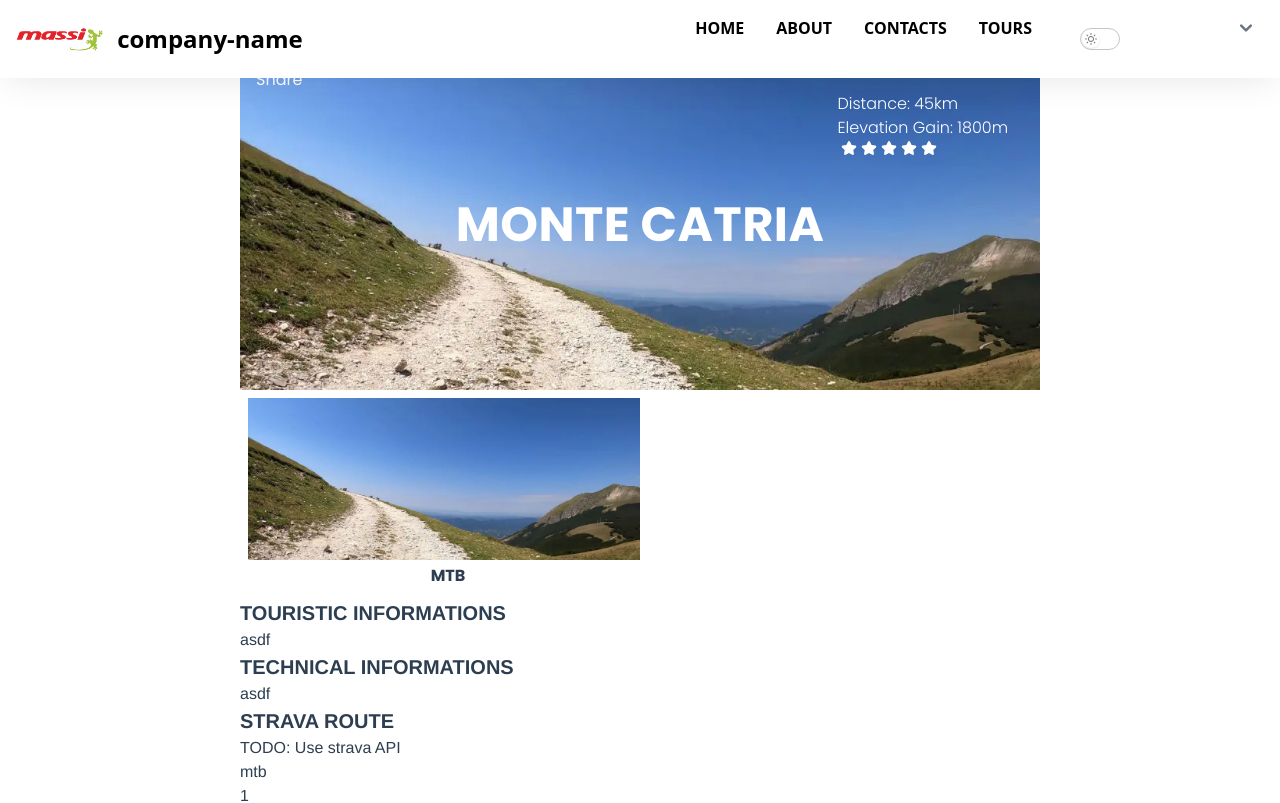
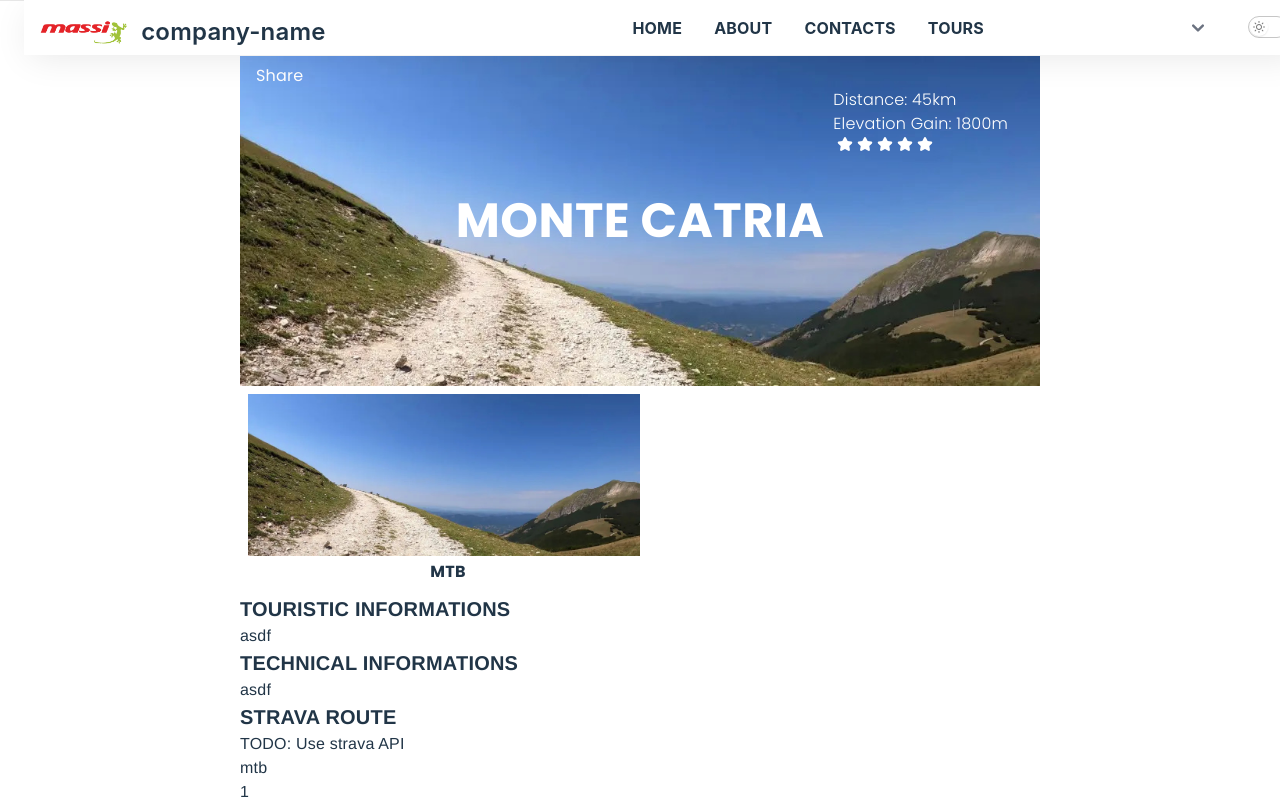
Before and after one commit to pavva91/bike-frontend, a Vue app: page /tours/mtb/1 in a window 1280 px wide. Shown: the top 803 px of the page. Built offline with nearby package versions, Linux system fonts and the light colour scheme.

Commit message:
add template css variables

```diff
--- a/src/App.vue
+++ b/src/App.vue
@@ -3,7 +3,8 @@ import { RouterView } from 'vue-router'
 import { computed, inject, ref, onMounted, onUnmounted } from 'vue'
 import MenuDesktop from './components/MenuDesktop.vue'
 import MenuMobile from './components/MenuMobile.vue'
-import FooterView from './views/FooterView.vue'
+import FooterLinks from './components/footer/FooterLinks.vue'
+import FooterInfo from './components/footer/FooterInfo.vue'
 
 const GStore = inject('GStore')
 
@@ -27,7 +28,7 @@ const breakpoints = {
   sm: 640,
   md: 768,
   lg: 1024,
-  xl: 1280
+  xl: 1280,
 }
 
 // Compute properties for each breakpoint
@@ -49,7 +50,9 @@ const isExtraLarge = computed(() => width.value >= breakpoints.lg)
       <MenuMobile></MenuMobile>
     </div>
     <div v-else-if="isExtraLarge">
-      <MenuDesktop></MenuDesktop>
+      <div class="MenuDesktop">
+        <MenuDesktop></MenuDesktop>
+      </div>
     </div>
     <div v-else>
       <MenuDesktop></MenuDesktop>
@@ -69,7 +72,8 @@ const isExtraLarge = computed(() => width.value >= breakpoints.lg)
       </div>
     </header>
     <RouterView />
-    <FooterView></FooterView>
+    <FooterLinks></FooterLinks>
+    <!-- <FooterInfo></FooterInfo> -->
   </div>
 </template>
 
@@ -88,4 +92,18 @@ const isExtraLarge = computed(() => width.value >= breakpoints.lg)
     background: transparent;
   }
 }
+
+.MenuDesktop {
+  position: relative;
+  border-bottom: 1px solid var(--vt-c-divider-light);
+  padding: 0 12px 0 24px;
+  /* height: var(--vt-nav-height); */
+  background-color: var(--vt-c-bg);
+  white-space: nowrap;
+  transition: border-color 0.5s, background-color 0.5s;
+}
+
+.MenuDesktop nav {
+  height: var(--vt-nav-height);
+}
 </style>
--- a/src/components/LanguageSwitcher.vue
+++ b/src/components/LanguageSwitcher.vue
@@ -18,8 +18,8 @@ export default {
   methods: {
     changeLanguage(obj) {
       localStorage.setItem('language', obj.target.value)
-    }
-  }
+    },
+  },
 }
 </script>
 
@@ -29,6 +29,7 @@ export default {
   border: 0Q;
   padding-top: 0Q;
   padding-bottom: 0Q;
+  background-color: var(--vt-c-bg);
 }
 
 @media (min-width: 1024px) {
--- a/src/components/MenuDesktop.vue
+++ b/src/components/MenuDesktop.vue
@@ -2,27 +2,25 @@
 import { RouterLink } from 'vue-router'
 import { ref } from 'vue'
 import LanguageSwitcher from '../components/LanguageSwitcher.vue'
-import VTSwitchAppearance from '../components/VTSwitchAppearance.vue'
+import VTSwitchAppearance from '../core/components/VTSwitchAppearance.vue'
 
 const hover = ref(false)
 </script>
 
 <template>
   <nav class="bg-white border-gray-200 dark:bg-gray-900 fixed w-full">
-    <div class="max-w-screen-xl flex flex-wrap items-center justify-between mx-auto p-4">
-      <a href="https://flowbite.com/" class="flex items-center space-x-3 rtl:space-x-reverse">
+    <div class="desktop-menu-div max-w-screen-xl flex flex-wrap justify-between mx-auto p-4">
+      <a href="https://flowbite.com/" class="flex space-x-3 rtl:space-x-reverse">
         <img src="@/assets/menu_logo.png" class="h-8" alt="Enterprise Logo" />
         <!-- TODO: My company name -->
-        <span class="self-center text-2xl font-semibold whitespace-nowrap dark:text-white">{{
+        <span class="text-2xl font-semibold whitespace-nowrap dark:text-white">{{
           $t('company')
         }}</span>
       </a>
-      <div
-        class="items-center justify-between hidden w-full md:flex md:w-auto md:order-1"
-        id="navbar-language"
-      >
+      <div class="items-center justify-between hidden w-full md:flex md:w-auto md:order-1">
         <ul
           class="flex flex-col font-medium p-4 md:p-0 mt-4 border border-gray-100 rounded-lg md:space-x-8 rtl:space-x-reverse md:flex-row md:mt-0 md:border-0 md:bg-white dark:bg-gray-800 md:dark:bg-gray-900 dark:border-gray-700"
+          id="navbar-ul"
         >
           <li>
             <RouterLink :to="{ name: 'Home' }">{{ $t('nav.home') }}</RouterLink>
@@ -68,6 +66,8 @@ const hover = ref(false)
             <LanguageSwitcher></LanguageSwitcher>
             <!-- INFO: https://vitepress.dev/ -->
             <!-- INFO: https://vuejs.org/ -->
+          </li>
+          <li>
             <div class="VPNavScreenAppearance">
               <VTSwitchAppearance></VTSwitchAppearance>
             </div>
@@ -79,6 +79,13 @@ const hover = ref(false)
 </template>
 
 <style scoped>
+.desktop-menu-div {
+  height: var(--vt-nav-height);
+}
+
+#navbar-ul {
+  height: 35px;
+}
 .sub-menu {
   position: absolute;
   top: 60%;
@@ -93,7 +100,7 @@ const hover = ref(false)
   justify-content: space-between;
   align-items: center;
   border-radius: 8px;
-  padding: 12px 14px 12px 16px;
+  /* padding: 12px 14px 12px 16px; */
   /* background-color: var(--vt-c-bg-soft); */
   transition: background-color 0.5s;
 }
--- a/src/components/carousel/roll/RollCarousel.vue
+++ b/src/components/carousel/roll/RollCarousel.vue
@@ -10,10 +10,12 @@ const props = defineProps<{
   items: Item[]
   noControls: {
     type: Boolean
+    required: false
     default: false
   }
   noIndicators: {
     type: Boolean
+    required: false
     default: false
   }
 }>()
--- /dev/null
+++ b/src/components/icons/VTIconMoon.vue
@@ -0,0 +1,7 @@
+<template>
+  <svg xmlns="http://www.w3.org/2000/svg" aria-hidden="true" focusable="false" viewBox="0 0 24 24">
+    <path
+      d="M12.1,22c-0.3,0-0.6,0-0.9,0c-5.5-0.5-9.5-5.4-9-10.9c0.4-4.8,4.2-8.6,9-9c0.4,0,0.8,0.2,1,0.5c0.2,0.3,0.2,0.8-0.1,1.1c-2,2.7-1.4,6.4,1.3,8.4c2.1,1.6,5,1.6,7.1,0c0.3-0.2,0.7-0.3,1.1-0.1c0.3,0.2,0.5,0.6,0.5,1c-0.2,2.7-1.5,5.1-3.6,6.8C16.6,21.2,14.4,22,12.1,22zM9.3,4.4c-2.9,1-5,3.6-5.2,6.8c-0.4,4.4,2.8,8.3,7.2,8.7c2.1,0.2,4.2-0.4,5.8-1.8c1.1-0.9,1.9-2.1,2.4-3.4c-2.5,0.9-5.3,0.5-7.5-1.1C9.2,11.4,8.1,7.7,9.3,4.4z"
+    />
+  </svg>
+</template>
--- /dev/null
+++ b/src/components/icons/VTIconSun.vue
@@ -0,0 +1,23 @@
+<template>
+  <svg xmlns="http://www.w3.org/2000/svg" aria-hidden="true" focusable="false" viewBox="0 0 24 24">
+    <path
+      d="M12,18c-3.3,0-6-2.7-6-6s2.7-6,6-6s6,2.7,6,6S15.3,18,12,18zM12,8c-2.2,0-4,1.8-4,4c0,2.2,1.8,4,4,4c2.2,0,4-1.8,4-4C16,9.8,14.2,8,12,8z"
+    />
+    <path d="M12,4c-0.6,0-1-0.4-1-1V1c0-0.6,0.4-1,1-1s1,0.4,1,1v2C13,3.6,12.6,4,12,4z" />
+    <path d="M12,24c-0.6,0-1-0.4-1-1v-2c0-0.6,0.4-1,1-1s1,0.4,1,1v2C13,23.6,12.6,24,12,24z" />
+    <path
+      d="M5.6,6.6c-0.3,0-0.5-0.1-0.7-0.3L3.5,4.9c-0.4-0.4-0.4-1,0-1.4s1-0.4,1.4,0l1.4,1.4c0.4,0.4,0.4,1,0,1.4C6.2,6.5,5.9,6.6,5.6,6.6z"
+    />
+    <path
+      d="M19.8,20.8c-0.3,0-0.5-0.1-0.7-0.3l-1.4-1.4c-0.4-0.4-0.4-1,0-1.4s1-0.4,1.4,0l1.4,1.4c0.4,0.4,0.4,1,0,1.4C20.3,20.7,20,20.8,19.8,20.8z"
+    />
+    <path d="M3,13H1c-0.6,0-1-0.4-1-1s0.4-1,1-1h2c0.6,0,1,0.4,1,1S3.6,13,3,13z" />
+    <path d="M23,13h-2c-0.6,0-1-0.4-1-1s0.4-1,1-1h2c0.6,0,1,0.4,1,1S23.6,13,23,13z" />
+    <path
+      d="M4.2,20.8c-0.3,0-0.5-0.1-0.7-0.3c-0.4-0.4-0.4-1,0-1.4l1.4-1.4c0.4-0.4,1-0.4,1.4,0s0.4,1,0,1.4l-1.4,1.4C4.7,20.7,4.5,20.8,4.2,20.8z"
+    />
+    <path
+      d="M18.4,6.6c-0.3,0-0.5-0.1-0.7-0.3c-0.4-0.4-0.4-1,0-1.4l1.4-1.4c0.4-0.4,1-0.4,1.4,0s0.4,1,0,1.4l-1.4,1.4C18.9,6.5,18.6,6.6,18.4,6.6z"
+    />
+  </svg>
+</template>
--- /dev/null
+++ b/src/styles/base.css
@@ -0,0 +1,207 @@
+*,
+::before,
+::after {
+  box-sizing: border-box;
+}
+
+body {
+  width: 100%;
+  min-width: 320px;
+  min-height: 100vh;
+  font-family: var(--vt-font-family-base);
+  letter-spacing: .2px;
+  line-height: 24px;
+  font-size: 16px;
+  font-weight: 400;
+  color: var(--vt-c-text-1);
+  background-color: var(--vt-c-bg);
+  direction: ltr;
+  font-synthesis: none;
+  text-rendering: optimizeLegibility;
+  transition: color .5s, background-color .5s;
+  -webkit-font-smoothing: antialiased;
+  -moz-osx-font-smoothing: grayscale;
+  overflow-wrap: break-word;
+}
+
+blockquote,
+dl,
+dd,
+h1,
+h2,
+h3,
+h4,
+h5,
+h6,
+hr,
+figure,
+p,
+pre {
+  margin: 0;
+}
+
+h1,
+h2,
+h3,
+h4,
+h5,
+h6 {
+  font-size: inherit;
+  font-weight: inherit;
+}
+
+/**
+ * Avoid 300ms click delay on touch devices that support the `touch-action`
+ * CSS property.
+ *
+ * In particular, unlike most other browsers, IE11+Edge on Windows 10 on
+ * touch devices and IE Mobile 10-11 DON'T remove the click delay when
+ * `<meta name="viewport" content="width=device-width">` is present.
+ * However, they DO support removing the click delay via
+ * `touch-action: manipulation`.
+ *
+ * See:
+ * - http://v4-alpha.getbootstrap.com/content/reboot/#click-delay-optimization-for-touch
+ * - http://caniuse.com/#feat=css-touch-action
+ * - http://patrickhlauke.github.io/touch/tests/results/#suppressing-300ms-delay
+ */
+a,
+area,
+button,
+[role="button"],
+input,
+label,
+select,
+summary,
+textarea {
+  touch-action: manipulation;
+}
+
+a {
+  color: inherit;
+  text-decoration: inherit;
+}
+
+ol,
+ul {
+  list-style: none;
+  margin: 0;
+  padding: 0;
+}
+
+pre,
+code,
+kbd,
+samp {
+  font-family: var(--vt-font-family-mono);
+}
+
+img,
+svg,
+video,
+canvas,
+audio,
+iframe,
+embed,
+object {
+  display: block;
+  vertical-align: middle;
+}
+
+img,
+video {
+  max-width: 100%;
+  height: auto;
+}
+
+button,
+input,
+optgroup,
+select,
+textarea {
+  border: 0;
+  padding: 0;
+  line-height: inherit;
+  color: inherit;
+}
+
+button {
+  padding: 0;
+  background-color: transparent;
+  background-image: none;
+}
+
+button,
+[role="button"] {
+  cursor: pointer;
+}
+
+button:focus, button:focus-visible {
+  outline: 1px dotted;
+  outline: 5px auto -webkit-focus-ring-color;
+}
+button:focus:not(:focus-visible) {
+  outline: none !important;
+}
+
+input:focus,
+textarea:focus,
+select:focus {
+  outline: none;
+}
+
+table {
+  border-collapse: collapse;
+}
+
+input {
+  background-color: transparent;
+}
+
+input:-ms-input-placeholder,
+textarea:-ms-input-placeholder {
+  color: var(--vt-c-text-3);
+}
+
+input::-ms-input-placeholder,
+textarea::-ms-input-placeholder {
+  color: var(--vt-c-text-3);
+}
+
+input::placeholder,
+textarea::placeholder {
+  color: var(--vt-c-text-3);
+}
+
+input::-webkit-outer-spin-button,
+input::-webkit-inner-spin-button {
+  -webkit-appearance: none;
+  margin: 0;
+}
+
+input[type="number"] {
+  -moz-appearance: textfield;
+}
+
+textarea {
+  resize: vertical;
+}
+
+select {
+  -webkit-appearance: none;
+}
+
+fieldset {
+  margin: 0;
+  padding: 0;
+}
+
+.visually-hidden {
+  clip: rect(0 0 0 0);
+  clip-path: inset(50%);
+  height: 1px;
+  overflow: hidden;
+  position: absolute;
+  white-space: nowrap;
+  width: 1px;
+}
--- a/src/styles/index.css
+++ b/src/styles/index.css
@@ -1,4 +1,5 @@
 @import './variables.css';
+@import './base.css';
 @import './vt-switch.css';
 @import './vt-switch-appearance.css';
 
@@ -17,13 +18,14 @@
   -webkit-font-smoothing: antialiased;
   -moz-osx-font-smoothing: grayscale;
   text-align: center;
-  color: #2c3e50;
+  /* color: #2c3e50; */
   padding-top: 0px;
 }
 
 @media (min-width: 1024px) {
   #layout {
-    padding-top: 60px;
+    /* padding-top: 60px; */
+    padding-top: var(--vt-nav-height);
   }
 }
 
@@ -49,6 +51,8 @@ nav li {
   font-weight: bold;
   /* font-family: Ubuntu,sans-serif; */
   text-transform: uppercase;
+  color: var(--vt-c-text-1);
+  background-color: var(--vt-c-bg);
 }
 
 nav a:hover {
```
Also changed, not shown: src/core/components/VTSwitchAppearance.vue (renamed from src/components/VTSwitchAppearance.vue, +7 -5 lines).
